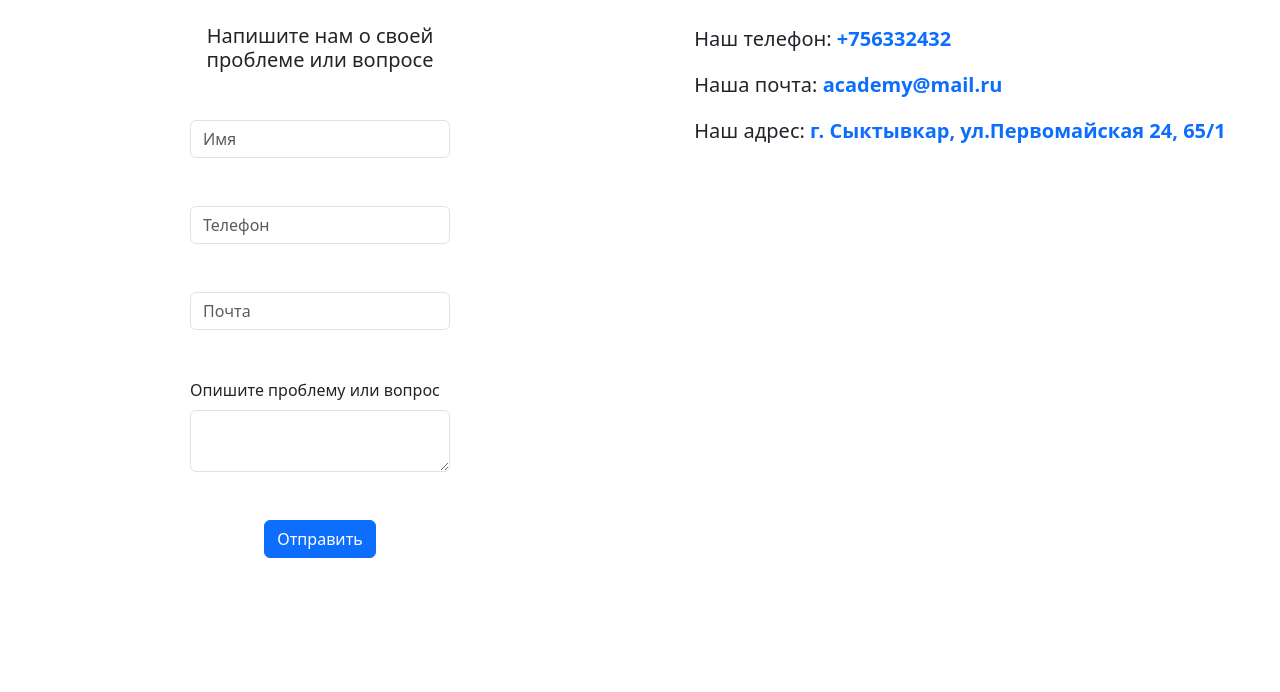
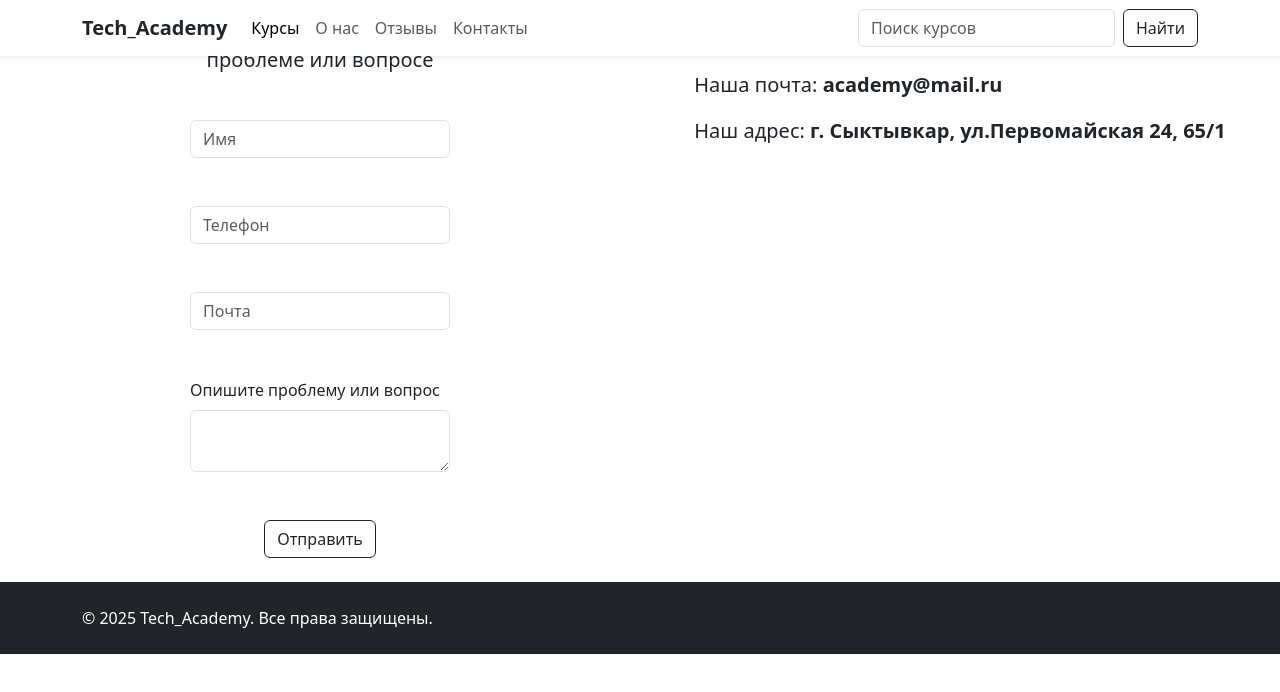
Before and after one commit to ColomnToil/Tech_Academy, a plain HTML site: page contacts.html in a window 1280 px wide. Drawn offline with nearby package versions, Linux system fonts and the light colour scheme.

Commit message:
Доработка контактов

```diff
--- a/contacts.html
+++ b/contacts.html
@@ -13,7 +13,56 @@
     <link rel="stylesheet" href="style.css" />
   </head>
   <body>
-    <header></header>
+    <header>
+      <nav
+        class="navbar navbar-expand-lg navbar-light bg-white shadow-sm fixed-top"
+      >
+        <div class="container">
+          <a class="navbar-brand fw-bold text-dark" href="index.html"
+            >Tech_Academy</a
+          >
+          <button
+            class="navbar-toggler"
+            type="button"
+            data-bs-toggle="collapse"
+            data-bs-target="#navbarSupportedContent"
+            aria-controls="navbarSupportedContent"
+            aria-expanded="false"
+            aria-label="Toggle navigation"
+          >
+            <span class="navbar-toggler-icon"></span>
+          </button>
+          <div class="collapse navbar-collapse" id="navbarSupportedContent">
+            <ul class="navbar-nav me-auto mb-2 mb-lg-0">
+              <li class="nav-item">
+                <a class="nav-link active" aria-current="page" href="#courses"
+                  >Курсы</a
+                >
+              </li>
+              <li class="nav-item">
+                <a class="nav-link" href="#about">О нас</a>
+              </li>
+              <li class="nav-item">
+                <a class="nav-link" href="#testimonials">Отзывы</a>
+              </li>
+              <li class="nav-item">
+                <a class="nav-link" href="contacts.html">Контакты</a>
+              </li>
+            </ul>
+            <form class="d-flex" role="search">
+              <input
+                class="form-control me-2"
+                type="search"
+                placeholder="Поиск курсов"
+                aria-label="Search"
+              />
+              <button class="btn btn-outline-dark" type="submit">Найти</button>
+            </form>
+          </div>
+        </div>
+      </nav>
+    </header>
+
     <main class="row justify-content-center w-100 mx-auto">
       <section class="w-50 d-flex justify-content-center">
         <form action="" class="w-50 d-flex flex-column">
@@ -36,7 +85,7 @@
             <textarea class="form-control" name="problem" id=""></textarea>
           </div>
           <div class="d-flex m-4 text-center justify-content-center">
-            <button class="btn btn-primary text-center">Отправить</button>
+            <button class="btn btn-outline-dark text-center">Отправить</button>
           </div>
         </form>
       </section>
@@ -44,25 +93,40 @@
         <div class="m-4">
           <p class="fs-5">
             Наш телефон:
-            <a class="text-primary text-decoration-none fw-bold cursor-pointer"
+            <a class="text-dark text-decoration-none fw-bold cursor-pointer"
               >+756332432</a
             >
           </p>
           <p class="fs-5">
             Наша почта:
-            <a class="text-primary text-decoration-none fw-bold cursor-pointer"
+            <a class="text-dark text-decoration-none fw-bold cursor-pointer"
               >academy@mail.ru</a
             >
           </p>
           <p class="fs-5">
             Наш адрес:
-            <a class="text-primary text-decoration-none fw-bold cursor-pointer"
+            <a class="text-dark text-decoration-none fw-bold cursor-pointer"
               >г. Сыктывкар, ул.Первомайская 24, 65/1</a
             >
           </p>
         </div>
       </section>
     </main>
-    <footer></footer>
+    <footer class="bg-dark text-white py-4">
+      <div class="container">
+        <div class="row align-items-center">
+          <div class="col-md-6">
+            <p class="mb-0">© 2025 Tech_Academy. Все права защищены.</p>
+          </div>
+          <div class="col-md-6 text-md-end">
+            <a href="#" class="text-white me-3"
+              ><i class="bi bi-telegram"></i
+            ></a>
+            <a href="#" class="text-white me-3"><i class="bi bi-vk"></i></a>
+            <a href="#" class="text-white"><i class="bi bi-youtube"></i></a>
+          </div>
+        </div>
+      </div>
+    </footer>
   </body>
 </html>
```
